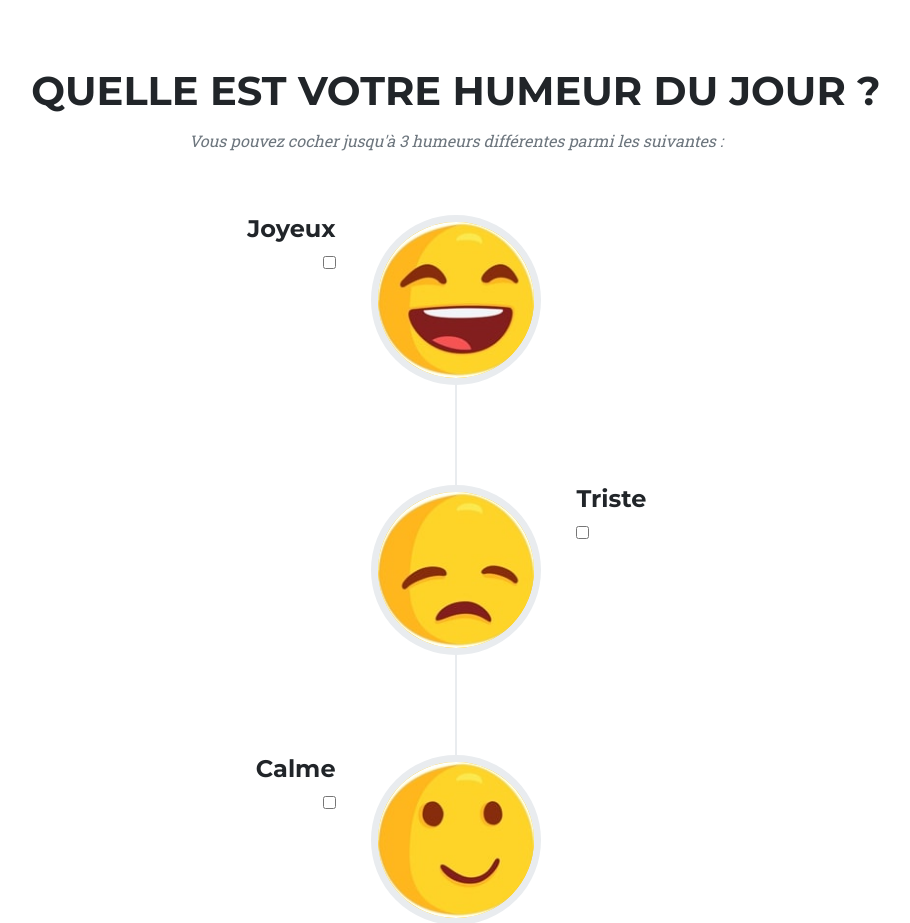
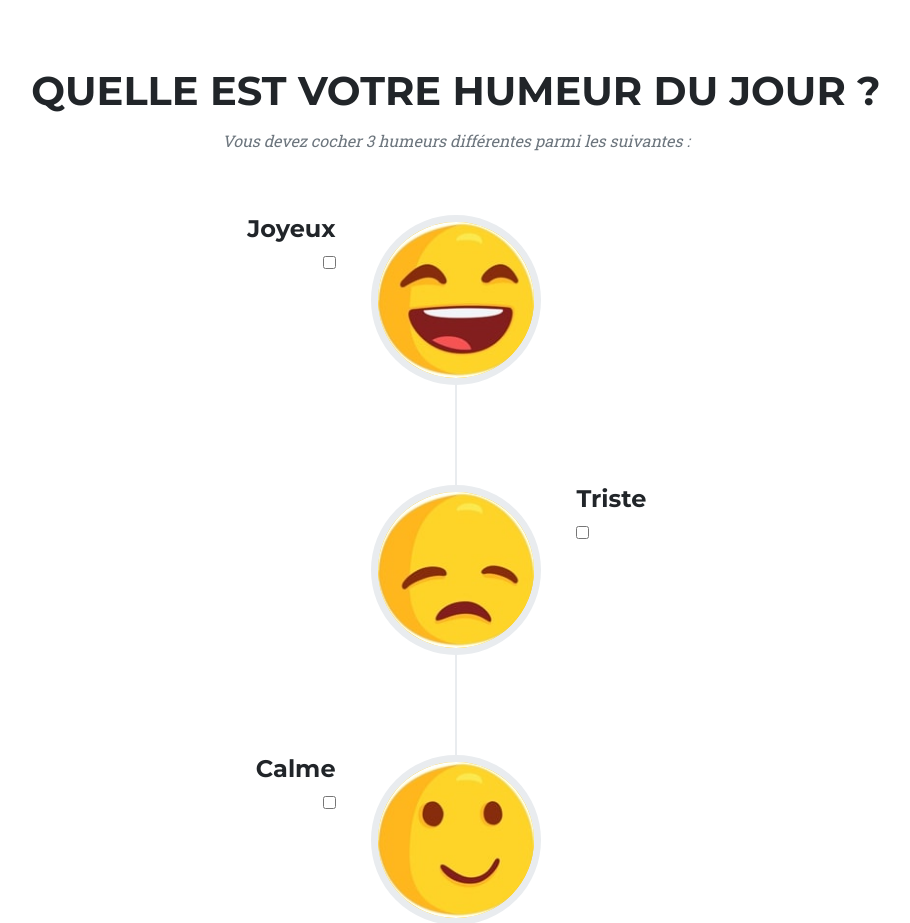
Before and after one commit to MarionWachowiak/ProjetDevWeb_Moodivity, a Vue app: page /userprofile in a window 1280 px wide. Shown: the part 3640-4563 px from the top of the page, without its empty margins (184-1094 px from the left). Built offline with nearby package versions, Linux system fonts and the light colour scheme; no server answers; sample sign-in values are in the browser's storage.

Commit message:
Small modifs

```diff
--- a/src/components/UserActivities.vue
+++ b/src/components/UserActivities.vue
@@ -31,9 +31,11 @@
     <section class="page-section bg-light" id="portfolio">
         <div class="container">
             <div class="text-center">
-                <h2 class="section-heading text-uppercase">Voici les activités que nous vous proposons pour les humeurs :</h2>
-                <h3 class="section-subheading text-muted">{{ moods }}</h3>
+                <h2 class="section-heading text-uppercase">Nous vous proposons les activités suiventes selon les humeurs :</h2>
+                <h5 class="section-subheading text-muted">{{ moods }} </h5>
                 <br>
+                <h2 class="section-sheading text-lowercase">Et selon votre personnalité ! </h2>
+                <br><br><br>
             </div>
             <div class="row">
                <div class="col-lg-4 col-sm-6 mb-4" v-for="a in selectedactivities" :key="a.nameActivity">
--- a/src/components/UserProfile.vue
+++ b/src/components/UserProfile.vue
@@ -198,7 +198,7 @@
         <div class="container">
             <div class="text-center">
                 <h2 class="section-heading text-uppercase">Quelle est votre humeur du jour ?</h2>
-                <h3 class="section-subheading text-muted">Vous pouvez cocher jusqu'à 3 humeurs différentes parmi les suivantes :</h3>
+                <h3 class="section-subheading text-muted">Vous devez cocher 3 humeurs différentes parmi les suivantes :</h3>
             </div>
             <ul class="timeline">
                 <li>
@@ -542,7 +542,7 @@ export default {
             }
 
         }
-        alert("Les humeurs sont : " + dbRes);
+        //alert("Les humeurs sont : " + dbRes);
         //alert(nbre_check + " humeurs ont étées cochées");
 
     },
```
